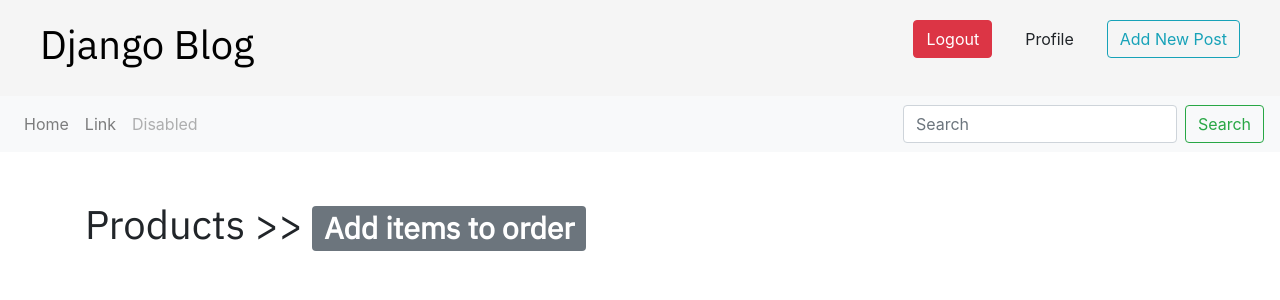
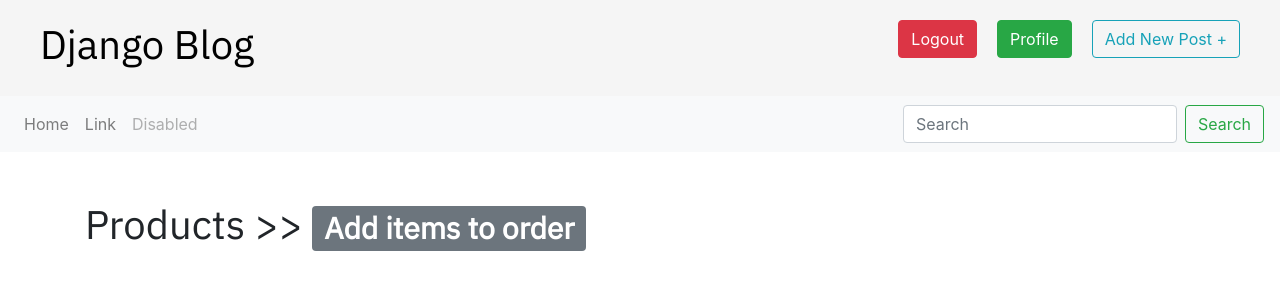
Before and after one commit to carlos23fb/django-blog, a Django app: page / in a window 1280 px wide. Shown: the top 300 px of the page. Run offline with Django 3.2, Linux system fonts and the light colour scheme; the visitor is signed in with stand-in values (Sample User, id 1); data that the repository does not hold is empty.

Commit message:
change user profile view

```diff
--- a/blog/templates/blog/layout.html
+++ b/blog/templates/blog/layout.html
@@ -34,9 +34,9 @@
 
     <a href="{% url 'post_new' %}" class="top-menu" style="color: black">
 </svg><button type="button" class="btn btn-outline-info">Add New
-Post</button></a>
+Post +</button></a>
 <a href="{% url 'perfil' %}" class="top-menu" style="color: black">
-</svg><button type="button" class="btn btn-succes">Profile</button></a>
+</svg><button type="button" class="btn btn-success">Profile</button></a>
 <a href="{% url 'logout' %}" class="top-menu" style="color: black">
 </svg><button type="button" class="btn btn-danger">Logout</button></a>
 
```
Also changed, not shown: blog/templates/blog/perfil.html (+13 -2 lines).
